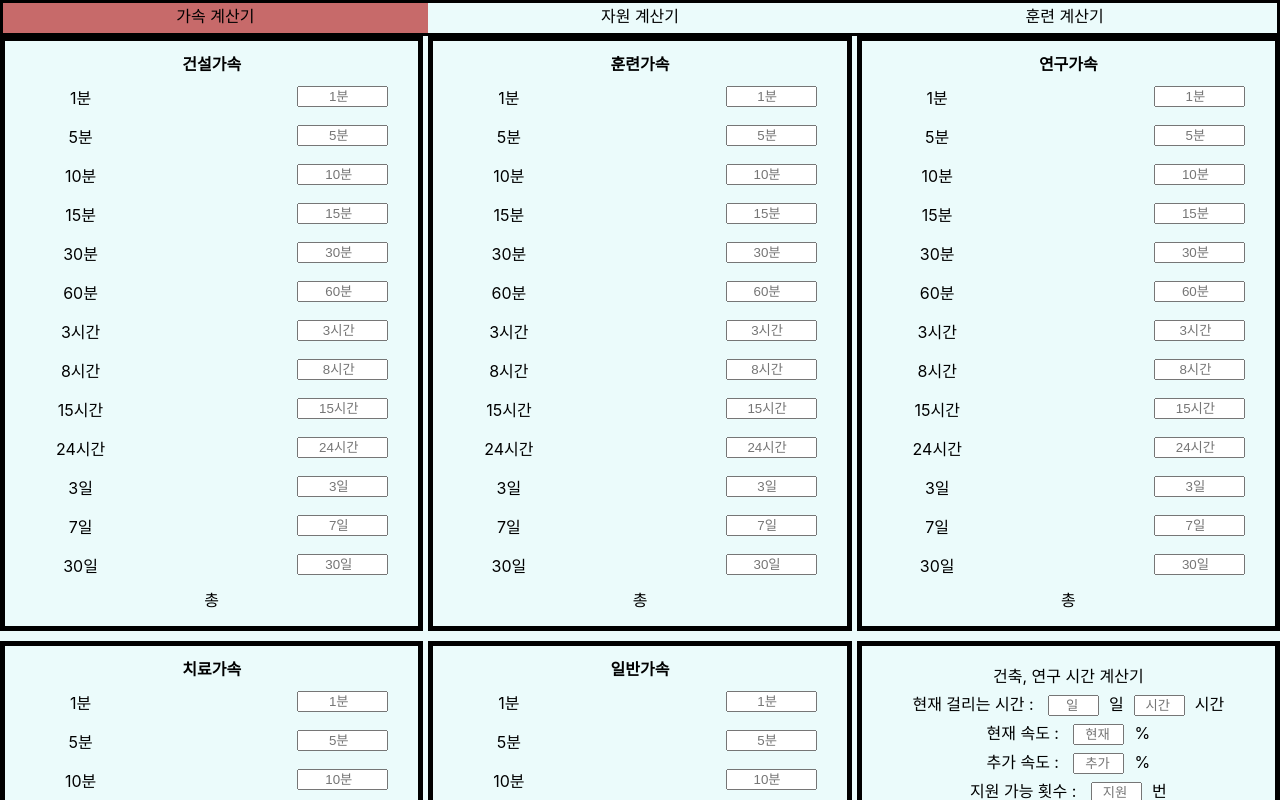
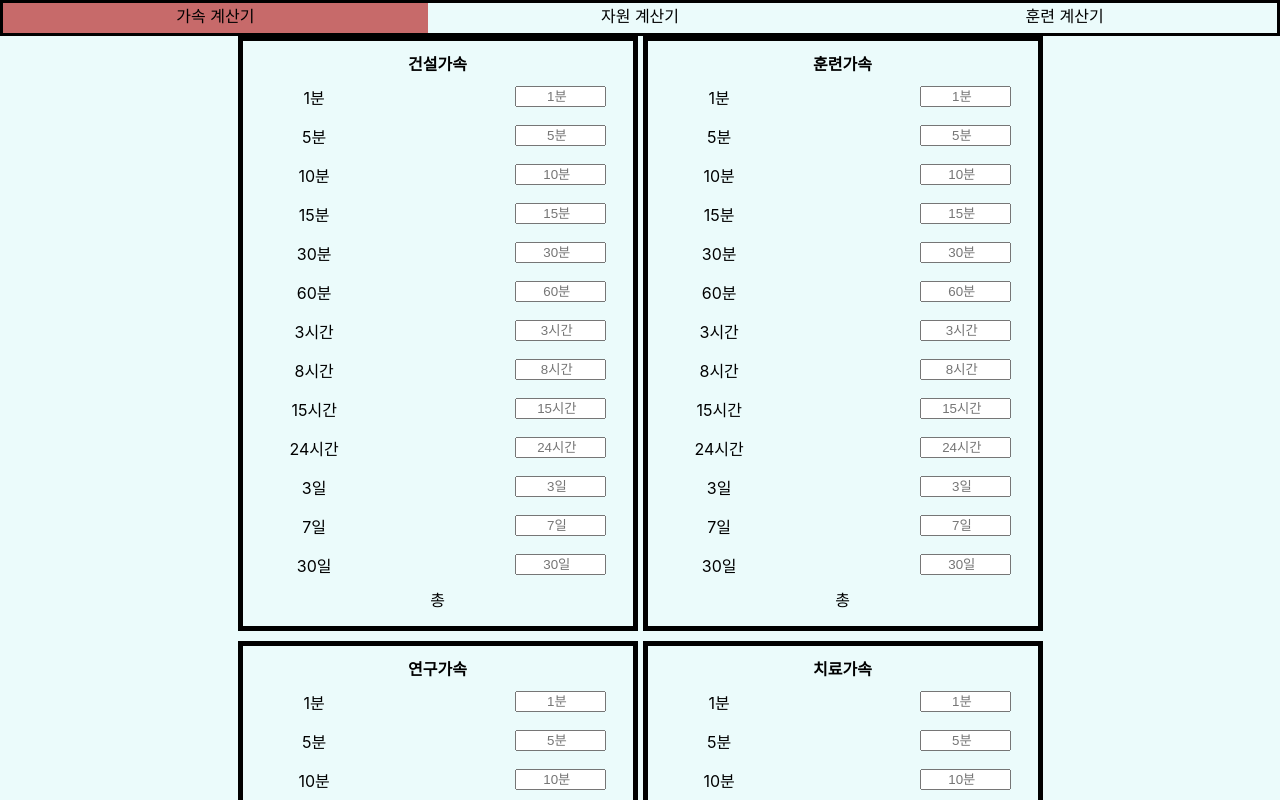
Before and after one commit to KJoobin/rok-acc, a React (Create React App) app: page / in a window 1280 px wide. Shown: the top 800 px of the page. Built offline with nearby package versions, Linux system fonts and the light colour scheme.

Commit message:
Modify rayout style

```diff
--- a/src/style/Body.css
+++ b/src/style/Body.css
@@ -2,6 +2,11 @@
   display: grid;
   grid-template-columns: repeat(3, 1fr);
   margin-bottom: 5px;
+}
+.Speed {
+  display: grid;
+  grid-template-columns: 400px;
+  justify-content: center;
 }
 .speed-input {
   text-align: center;
@@ -30,6 +35,12 @@
 .Waiting input {
   margin: 0px 10px;
   width: 40px;
+}
+
+.Resource {
+  display: grid;
+  grid-template-columns: 400px;
+  justify-content: center;
 }
 
 .Resource .resource-rayout {
@@ -70,10 +81,11 @@
   display: none;
 }
 
-@media (min-width: 800px) {
+@media (min-width: 810px) {
   .Speed {
     display: grid;
-    grid-template-columns: repeat(2, 1fr);
+    grid-template-columns: 400px 400px;
+    justify-content: center;
     grid-gap: 5px;
   }
   .Waiting div {
@@ -87,7 +99,7 @@
   }
   .Resource {
     display: grid;
-    grid-template-columns: repeat(2, 1fr);
+    grid-template-columns: 400px 400px;
     grid-gap: 5px;
   }
   .Training .colon {
@@ -101,12 +113,3 @@
     margin: 10px 0px;
   }
 }
-
-@media (min-width: 1200px) {
-  .Speed {
-    grid-template-columns: repeat(3, 1fr);
-  }
-  .Resource {
-    grid-template-columns: repeat(2, 1fr);
-  }
-}
```
